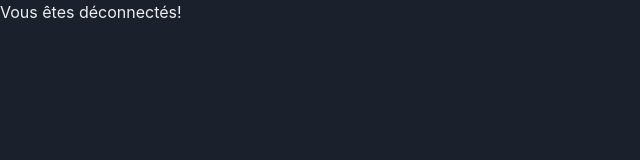
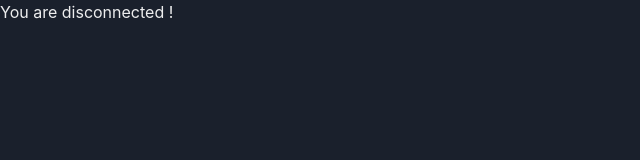
Before and after one commit to WildCodeSchool/2309-wns-jaune-wild-code-hub, a Next.js app in the folder frontend/: page /auth/logout in a window 1280 px wide. Shown: the top 160 px of the page, without its empty margins (0-640 px from the left). Built offline with nearby package versions, Linux system fonts and the light colour scheme.

Commit message:
update error 400 Page not found

```diff
--- a/frontend/src/pages/auth/login.tsx
+++ b/frontend/src/pages/auth/login.tsx
@@ -25,7 +25,6 @@ const Login = () => {
     const [login, { error }] = useLazyQuery<
         LoginQuery,
         LoginQueryVariables
-        // QueryLoginArgs
     >(LOGIN, {
         onCompleted: (data) => {
             if (data.login.success) {
@@ -91,7 +90,6 @@ const Login = () => {
     const togglePasswordVisibility  = () => {
         setShowPassword(!showPassword);
     }
-    const { isOpen, onOpen, onClose } = useDisclosure();
 
     return (
         <Box {...components.Box.main} bgColor={"background"} bgRepeat={"no-repeat"} bgImage="url(/BGForm.png)">
--- a/frontend/src/pages/auth/logout.tsx
+++ b/frontend/src/pages/auth/logout.tsx
@@ -17,7 +17,7 @@ function Logout() {
     <main
       className={`flex min-h-screen flex-col items-center justify-between p-24`}
     >
-      {loading ? "Veuillez patienter..." : "Vous êtes déconnectés!"}
+      {loading ? "Please wait..." : "You are disconnected !"}
     </main>
   );
 }
```
